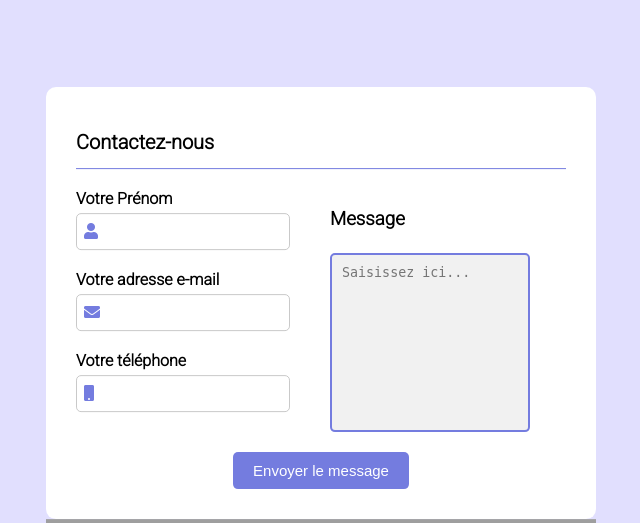
After one commit to Ghilesisd/flask_app, a Flask app: page /contacte in a window 1280 px wide. The commit adds this page. Shown: the top 523 px of the page, without its empty margins (319-959 px from the left). Run offline with Flask 2, Linux system fonts and the light colour scheme; some libraries are stand-ins or nearby versions; grey boxes are pictures that could not be loaded.

Commit message:
contacteMaissa

```diff
--- a/app.py
+++ b/app.py
@@ -123,7 +123,19 @@ class aviss(db.Model):
                 self.Commentaire=Commentaire
 
 
+class feedback(db.Model):
+    __tablename__ = 'feedback'
+    id = db.Column(db.Integer, primary_key=True)
+    nom = db.Column(db.String(200), unique=True)
+    email = db.Column(db.String(200))
+    telephone = db.Column(db.String(10))
+    comments = db.Column(db.Text())
 
+    def __init__(self, nom, email, telephone, comments):
+        self.nom = nom
+        self.email = email
+        self.telephone = telephone
+        self.comments = comments
 
 
 
@@ -254,7 +266,29 @@ def commentaire():
 
     return render_template('cmntr.html')
 
+@app.route('/submit', methods=['POST','GET'])
+def submit():
+    if request.method == 'POST':
+        nom = request.form['nom']
+        email = request.form['email']
+        telephone= request.form['telephone']
+        comments = request.form['comments']
+        # print(customer, dealer, rating, comments)
+        if nom == '' or email == '' or telephone=='':
+            return render_template('contacte.html', message='Please enter required fields')
+        if db.session.query(feedback).filter(feedback.email == email).count() == 0:
+          base = feedback(nom, email,telephone, comments)
+          db.session.add(base)
+          db.session.commit()
+          return render_template('reussir.html')
+        return render_template('contacte.html', message='existe deja')
 
+
+@app.route('/contacte', methods=['POST','GET'])
+
+def contacte():
+
+    return render_template("contacte.html")
 if __name__ == '__main__':
     db.create_all()
 
--- /dev/null
+++ b/static/contactecss.css
@@ -0,0 +1,99 @@
+@import url("https://fonts.googleapis.com/css2?family=Roboto:wght@300&display=swap");
+
+body {
+  margin: 0px;
+  padding: 0px;
+  background-color: #e1dffe;
+  position: absolute;
+  top: 60%;
+  left: 50%;
+  transform: translate(-50%, -50%);
+
+
+
+  font-family: "Roboto", sans-serif;
+  font-weight: bold;
+}
+
+form {
+  padding: 30px;
+  background-color: white;
+  border-radius: 10px;
+}
+form h1 {
+  font-size: 20px;
+}
+form .separation {
+  width: 100%;
+  height: 1px;
+  background-color: #747cdf;
+}
+form .corps-formulaire {
+  display: flex;
+  flex-wrap: wrap;
+  margin-bottom: 30px;
+}
+form .corps-formulaire .groupe {
+  position: relative; /* Pour mettre positionner l’élément dans le flux normal de la page */
+  margin-top: 20px;
+  display: flex;
+  flex-direction: column;
+}
+form .corps-formulaire .gauche .groupe input {
+  margin-top: 5px;
+  padding: 10px 5px 10px 30px;
+  border: 1px solid #c9c9c9;
+  outline-color: #747cdf;
+  border-radius: 5px;
+}
+form .corps-formulaire .gauche .groupe i {
+  position: absolute; /* positionné par rapport à son parent le plus proche positionné */
+  left: 0;
+  top: 25px;
+  padding: 9px 8px;
+  color: #747cdf;
+}
+form .corps-formulaire .droite {
+  margin-left: 40px;
+}
+form .corps-formulaire .droite .groupe {
+  height: 100%;
+}
+form .corps-formulaire .droite .groupe textarea {
+  margin-top: 5px;
+  padding: 10px;
+  background-color: #f1f1f1;
+  border: 2px solid #747cdf;
+  outline: none;
+  border-radius: 5px;
+  resize: none;
+  height: 72%;
+}
+form .pied-formulaire button {
+  margin-top: 10px;
+  background-color: #747cdf;
+  color: white;
+  font-size: 15px;
+  border: none;
+  padding: 10px 20px;
+  border-radius: 5px;
+  outline: none;
+  cursor: pointer;
+  transition: transform 0.5s;
+}
+form .pied-formulaire button:hover {
+  transform: scale(1.05);
+}
+
+@media screen and (max-width: 920px) {
+  form .corps-formulaire .droite {
+    margin-left: 0px;
+  }
+}
+
+.container {
+	max-width: 650px;
+	margin: 1rem auto;
+	overflow: auto;
+	padding: 0 2rem;
+}
--- /dev/null
+++ b/templates/contacte.html
@@ -0,0 +1,64 @@
+<!DOCTYPE html>
+<html lang="fr">
+  <head>
+    <meta charset="UTF-8" />
+    <meta name="viewport" content="width=device-width, initial-scale=1.0" />
+    <meta http-equiv="X-UA-Compatible" content="ie=edge" />
+    <title>contacte</title>
+    <link rel="stylesheet" href="../static/contactecss.css">
+    <link
+      href="https://cdnjs.cloudflare.com/ajax/libs/font-awesome/5.13.0/css/all.min.css"
+      rel="stylesheet"
+    />
+  </head>
+  <body>
+    {% if message %}
+    <p class="message">{{ message | safe }}</p>
+    {% endif %}
+    <form action="/submit" method="POST">
+      <h1>Contactez-nous</h1>
+      <div class="separation"></div>
+      <div class="corps-formulaire">
+        <div class="gauche">
+          <div class="groupe">
+            <label for="fname">Votre Prénom</label>
+            <input type="text" id="nom" name="nom" autocomplete="off"  />
+            <i class="fas fa-user"></i>
+          </div>
+          <div class="groupe">
+            <label for="email">Votre adresse e-mail</label>
+            <input type="text" id="email" name="email" autocomplete="off" />
+            <i class="fas fa-envelope"></i>
+          </div>
+          <div class="groupe">
+            <label for="telephone">Votre téléphone</label>
+            <input type="text" id="telephone" name="telephone" autocomplete="off" />
+            <i class="fas fa-mobile"></i>
+          </div>
+        </div>
+
+        <div class="droite">
+          <div class="groupe">
+            <h3>Message</h3>
+          <textarea
+            name="comments"
+            id="comments"
+
+            placeholder="Saisissez ici..."
+          ></textarea>
+
+
+          </div>
+        </div>
+      </div>
+
+      <div class="pied-formulaire" align="center">
+        <button>Envoyer le message</button>
+      </div>
+
+    </form>
+    <div class="gps">
+      <iframe src="https://www.google.com/maps/d/u/0/embed?mid=1SxYhonQmrSJD7Jkvq4pvIjN3q_Y68tHt&ehbc=2E312F" width="550" height="350" framborder="1" style="border: 1px;"></iframe>
+    </div>
+  </body>
+</html>
```
Also changed, not shown: templates/details.html (+4 -4 lines), templates/reussir.html (added, +18 -0 lines).
